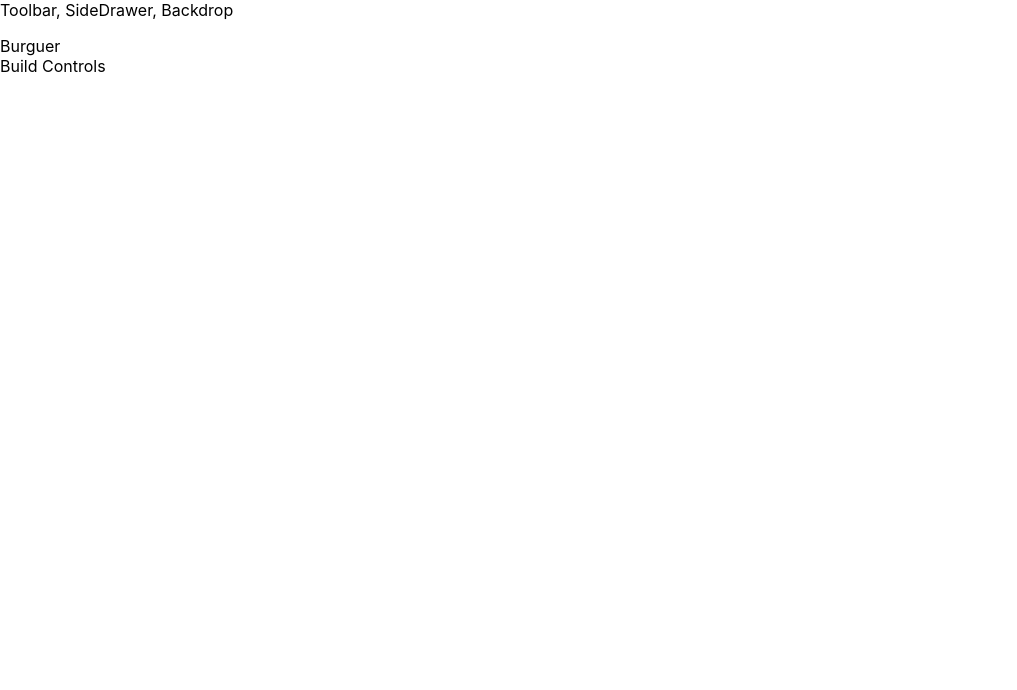
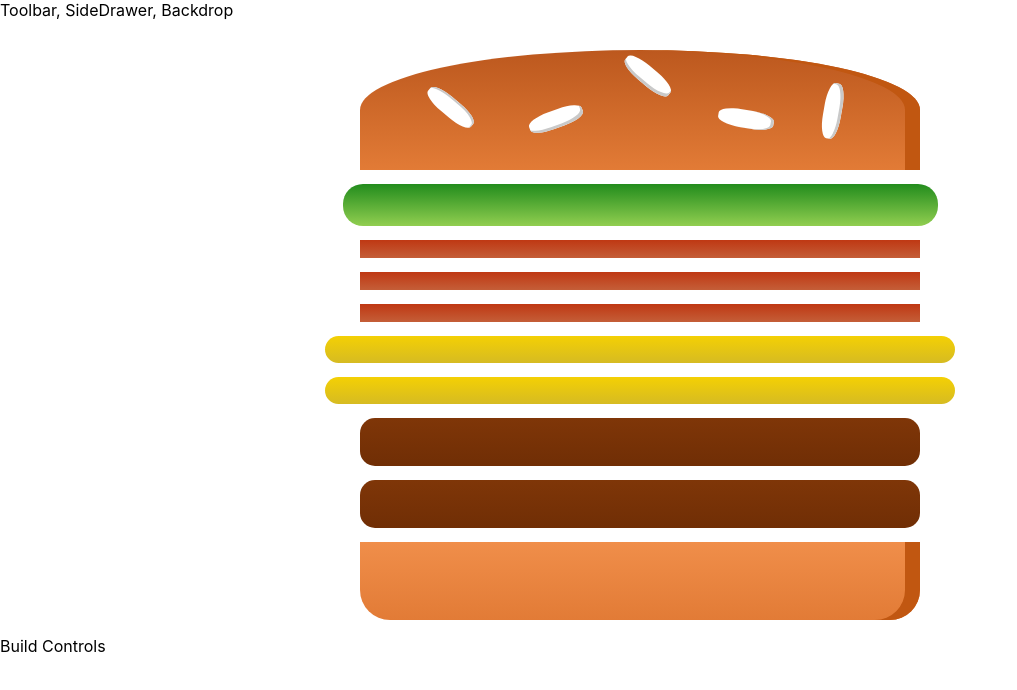
Before and after one commit to TyAssis/build-burguer, a React (Create React App) app: page / in a window 1280 px wide. Shown: the top 690 px of the page, without its empty margins (0-1017 px from the left). Built offline with nearby package versions, Linux system fonts and the light colour scheme.

Commit message:
Add BurguerBuilder and Ingredients

```diff
--- a/package.json
+++ b/package.json
@@ -3,6 +3,7 @@
   "version": "0.1.0",
   "private": true,
   "dependencies": {
+    "prop-types": "^15.7.2",
     "react": "^16.8.6",
     "react-dom": "^16.8.6",
     "react-scripts": "3.0.0"
--- a/src/components/Burguer/Burguer.js
+++ b/src/components/Burguer/Burguer.js
@@ -0,0 +1,32 @@
+import React from 'react';
+
+import BurguerIngredient from './BurguerIngredient/BurguerIngredient';
+
+import classes from './Burguer.module.css';
+
+const burguer = (props) => {
+
+  let transformedIngredients = Object.keys(props.ingredients)
+    .map(ingredientKey => {
+      return [...Array(props.ingredients[ingredientKey])]
+        .map((_, index) => {
+          return <BurguerIngredient key={ingredientKey + index} type={ingredientKey}/>;
+        })
+      })
+      .reduce((accumulatedArray, currentArray) => {
+          return accumulatedArray.concat(currentArray)
+      }, []);
+
+  if (transformedIngredients.length === 0)
+      transformedIngredients = <p> Please, start adding ingredients! </p>
+  return (
+      <div className={classes.Burguer}>
+        <BurguerIngredient type="bread-top" />
+        {transformedIngredients}
+        <BurguerIngredient type="bread-bottom" />
+      </div>
+  );
+
+};
+
+export default burguer;
--- /dev/null
+++ b/src/components/Burguer/Burguer.module.css
@@ -0,0 +1,30 @@
+.Burguer {
+  width: 100%;
+  margin: auto;
+  height: 250px;
+  overflow: scroll;
+  text-align: center;
+  font-weight: bold;
+  font-size: 1.2rem
+}
+
+@media (min-width: 500px) and (min-height: 400px) {
+  .Burguer {
+    width: 350px;
+    height: 300px;
+  }
+}
+
+@media (min-width: 500px) and (min-height: 401px) {
+  .Burguer {
+    width: 450px;
+    height: 400px;
+  }
+}
+
+@media (min-width: 1000px) and (min-height: 700px) {
+  .Burguer {
+    width: 700px;
+    height: 600px;
+  }
+}
--- a/src/components/Burguer/BurguerIngredient/BurguerIngredient.js
+++ b/src/components/Burguer/BurguerIngredient/BurguerIngredient.js
@@ -1,15 +1,17 @@
-import React from 'react';
+import React, { Component } from 'react';
+import PropTypes from 'prop-types';
 
-import classes from './burguerIngredient.module.css'
+import classes from './BurguerIngredient.module.css'
 
-const burguerIngredient = (props) => {
+class BurguerIngredient extends Component {
+  render() {
     let ingredient = null;
 
-  switch (props.type) {
+    switch (this.props.type) {
       case 'bread-bottom':
           ingredient = <div className={classes.BreadBottom}></div>;
         break;
-    case 'breadt-top':
+      case 'bread-top':
         ingredient = (
           <div className={classes.BreadTop}>
             <div className={classes.Seeds1}></div>
@@ -34,6 +36,11 @@ const burguerIngredient = (props) => {
     }
 
     return ingredient;
+  }
 };
 
-export default burguerIngredient;
+BurguerIngredient.propTypes = {
+    type: PropTypes.string.isRequired
+}
+
+export default BurguerIngredient;
--- a/src/containers/BurguerBuilder/BurguerBuilder.js
+++ b/src/containers/BurguerBuilder/BurguerBuilder.js
@@ -1,14 +1,27 @@
 import React, { Component } from 'react';
 
 import Aux from '../../hoc/Aux';
+import Burguer from '../../components/Burguer/Burguer';
 
 class BurguerBuilder extends Component {
+
+  /*constructor(props) {
+    super(props);
+    this.state = {...}
+  }*/
+  state = {
+    ingredients: {
+      salad: 1,
+      bacon: 3,
+      cheese: 2,
+      meat: 2
+    }
+  }
+
   render() {
     return (
       <Aux>
-        <div>
-          Burguer
-        </div>
+      <Burguer ingredients={this.state.ingredients}/>
         <div>
           Build Controls
         </div>
```
Lines whose indentation alone changed are shown as unchanged.
